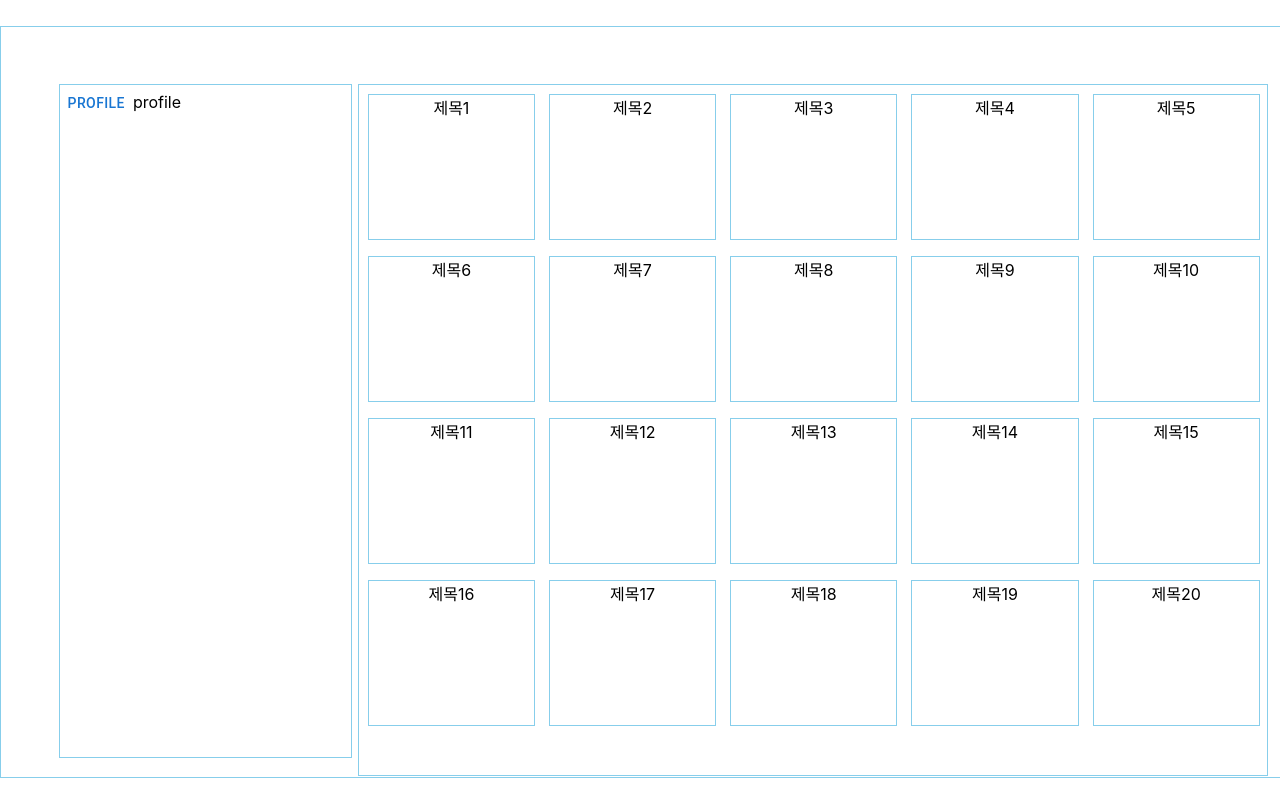
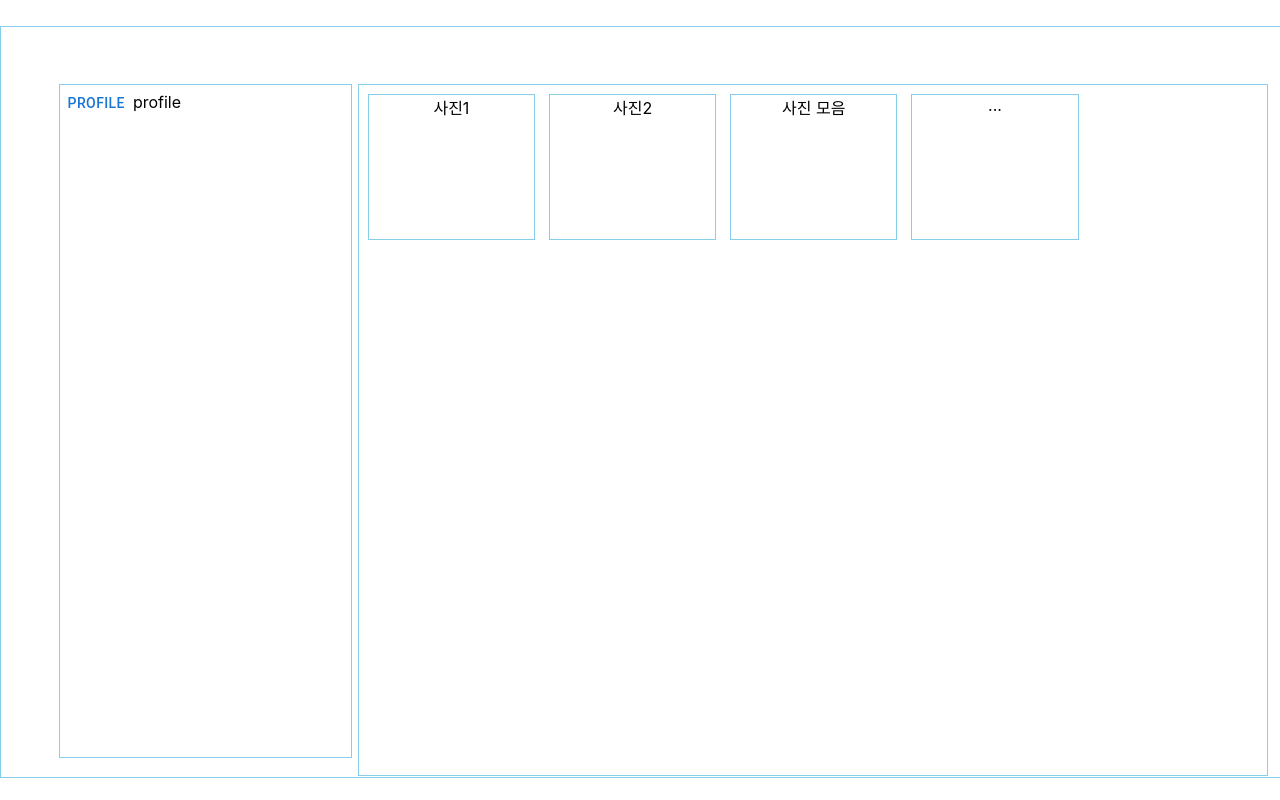
Before and after one commit to HyeGyoungPark/FrontEnd, a React (Create React App) app: page /main in a window 1280 px wide. Shown: the top 800 px of the page. Built offline with nearby package versions, Linux system fonts and the light colour scheme.

Commit message:
sohyun 8th commit

```diff
--- a/src/component/page/main/Gallery.jsx
+++ b/src/component/page/main/Gallery.jsx
@@ -1,27 +1,36 @@
 import React, {useState} from 'react';
 import GalleryList from './GalleryList';
-import GalleryView from './GalleryView';
-import data from './images';
-import { useNavigate } from 'react-router-dom';
+import GalleryDesc from './GalleryDesc';
 import './GalleryCss.css'
+import GalleryItem from './GalleryItem';
+import GalleryTitle from './GalleryTitle';
 
 
-function Gallery(){
-    const navigate = useNavigate();
+function Gallery(props){
 
-    const [datas, setDatas] = useState(data);       //사진 데이터
-    const [currItem,setCurrItem] = useState(datas[0]);  //선택한 사진 상태 설정
+    const {data} = props;
+    const [index, setIndex] = useState(0);
 
-    const onView = (id) => {            //고유번호 id를 받아서 사진 찾기
-        setCurrItem(datas.find(item => item.id == id))  //배열함수중 해당 값만 찾아줌
-    }
 
     return(
-        <div className='wrap'>
-            <GalleryList  datas = {datas} onView = {onView} currItem = {currItem}/>
-            <GalleryView currItem = {currItem}/>
+        <div
+            style={{
+                display: 'flex',
+                flexDirection: 'column',
+                alignItems: 'center'
+            }}
+        >
+
+            <br />
+            <GalleryTitle data={data}></GalleryTitle>
+            <br />
+            <GalleryItem data={data} index={index} setIndex={setIndex}></GalleryItem>
+            <br />
+            <GalleryDesc data={data} index={index}></GalleryDesc>
+            <br />
+
         </div>
-    )
+    );
 }
 
 export default Gallery;
--- /dev/null
+++ b/src/component/page/main/GalleryDesc.jsx
@@ -0,0 +1,12 @@
+import React from "react";
+
+const GalleryDesc = (props) => {
+
+    const {index, data} = props;
+
+    return(
+        <p>{data.desc[index]}</p>
+    );
+};
+
+export default GalleryDesc;
--- a/src/component/page/main/GalleryItem.jsx
+++ b/src/component/page/main/GalleryItem.jsx
@@ -1,11 +1,76 @@
-import React from "react";
+import React,  {useState} from "react";
+import { Button } from '@mui/material';
+import { Box } from '@mui/material';
+import ArrowForwardIosIcon from '@mui/icons-material/ArrowForwardIos';
+import ArrowBackIosIcon from '@mui/icons-material/ArrowBackIos';
 
-const GalleryItem = ({item, onView}) => {
-    const {image,title,id} = item
+const GalleryItem = (props) => {
+
+    const { setIndex, index, data} = props;
+
     return (
-        <li onClick={ () => onView(id)}>
-            <img src = {image} alt = {title}/>
-        </li>
+        <Box
+            sx={{
+                width: '100%',
+                height: '50vh',
+                border: '1px solid skyblue',
+                display: 'flex',
+                alignItems: 'center',
+                justifyContent: 'space-between',
+                //margin: 0
+            }}
+        >
+
+            <Button
+                onClick={ () => {
+                    setIndex(index-1);
+                }}
+                sx={{
+                    height: '50vh',
+                    float: 'left',
+                    pr: 0,
+                    pl: 0,
+                    color: 'white',
+                    "&.MuiButton-root:hover":{
+                        color: 'skyblue',
+                        borderColor: 'skyblue'
+                    }
+                }}
+            >
+                <ArrowBackIosIcon/>
+            </Button>
+
+            {/* JSON 객체 배열에서 객체 액세스 하는 방법으로 src변경 */}
+            <img // img 클릭하면 dialog로 크게 볼 수 있게 하기 -> 해야할 것
+                src={data.image[index]}
+                alt={''}
+                style={{
+                    minWidth: '50%',
+                    minHeight: '40vh',
+                    width: 'auto',
+                    height: 'auto'
+                }}
+            />
+
+            <Button
+                onClick={ () => {
+                    setIndex(index+1);
+                }}
+                sx={{
+                    height: '50vh',
+                    float: 'right',
+                    pr: 0,
+                    pl: 0,
+                    color: 'white',
+                    "&.MuiButton-root:hover":{
+                        color: 'skyblue',
+                        borderColor: 'skyblue'
+                    }
+                }}
+            >
+                <ArrowForwardIosIcon/>
+            </Button>
+        </Box>
     );
 };
 
--- /dev/null
+++ b/src/component/page/main/GalleryTitle.jsx
@@ -0,0 +1,17 @@
+import React, {useState} from 'react';
+import './GalleryCss.css'
+
+function GalleryTitle(props) {
+
+    const {data} = props;
+
+    return(
+
+        <h3>
+            {data.title}
+        </h3>
+
+    );
+}
+
+export default GalleryTitle;
--- a/src/component/page/main/images.jsx
+++ b/src/component/page/main/images.jsx
@@ -1,11 +1,29 @@
 
-import img1 from './image/first.jpg'    //Gallery List 기준으로 해줘야함
-import img2 from './image/2.jpg'
+import img1 from './image/first.jpg';
+import img2 from './image/2.jpg';
+
 
 const img = [
-    {id : 1, image : img1, title : '사진1', desc: '1번 사진입니다.'},
-    {id : 2, image : img2, title : '사진2', desc: '2번 사진입니다.'},
+    {   id : 1,
+        image :  [img1] ,
+        title : '사진1',
+        desc:  ['1번 사진입니다.' ]
+    },
+    {   id : 2,
+        image :  [img2] ,
+        title : '사진2',
+        desc: [ '2번 사진입니다.' ]
+    },
+    {   id : 3,
+        image :  [img1, img2] ,
+        title : '사진 모음',
+        desc: [ '1번 사진입니다.', '2번 사진입니다.' ]
+    },
+    {   id : 4,
+        image :  [null] ,
+        title : '...',
+        desc: ['내용 추가!']
+    }
 ]
 
-
 export default img;
--- a/src/component/ui/ContentBox.jsx
+++ b/src/component/ui/ContentBox.jsx
@@ -6,7 +6,7 @@ import { Button } from '@mui/material';
 
 function ContentBox(props){ // 상위 component에서 전달한 이름 그대로 받기
 
-    const {Move, id, title, content, setId, setTitle, setContent} = props;
+    const {Move, onView, id, title, setId } = props;
 
     const [visible1, setVisible1] = useState(false);
     const [visible2, setVisible2] = useState(true);
@@ -55,8 +55,7 @@ function ContentBox(props){ // 상위 component에서 전달한 이름 그대로
                         onClick={ () => { // 함수 여러개 전달 가능
                             Move(); // 여기에 받은 이름 써주기
                             setId(id); // 하위 component에서 상위 component로 data 전달
-                            setTitle(title);
-                            setContent(content);
+                            onView(id);
                         }}
                     >
                         자세히 보기
--- a/src/component/ui/ContentGrid.jsx
+++ b/src/component/ui/ContentGrid.jsx
@@ -4,32 +4,8 @@ import { Grid } from '@mui/material';
 import { Button } from '@mui/material';
 import ContentBox from "./ContentBox";
 import HiddenContentBox from "./HiddenContentBox";
-
-const list = [
-    {id: 1, title: '제목1', content: '글1'},
-    {id: 2, title: '제목2', content: '글2'},
-    {id: 3, title: '제목3', content: '글3'},
-    {id: 4, title: '제목4', content: '글4'},
-    {id: 5, title: '제목5', content: '글5'},
-
-    {id: 6, title: '제목6', content: '글6'},
-    {id: 7, title: '제목7', content: '글7'},
-    {id: 8, title: '제목8', content: '글8'},
-    {id: 9, title: '제목9', content: '글9'},
-    {id: 10, title: '제목10', content: '글10'},
-
-    {id: 11, title: '제목11', content: '글11'},
-    {id: 12, title: '제목12', content: '글12'},
-    {id: 13, title: '제목13', content: '글13'},
-    {id: 14, title: '제목14', content: '글14'},
-    {id: 15, title: '제목15', content: '글15'},
-
-    {id: 16, title: '제목16', content: '글16'},
-    {id: 17, title: '제목17', content: '글17'},
-    {id: 18, title: '제목18', content: '글18'},
-    {id: 19, title: '제목19', content: '글19'},
-    {id: 20, title: '제목20', content: '글20'}
-]
+import img from '../page/main/images';
+import { OndemandVideoTwoTone } from "@mui/icons-material";
 
 function ContentGrid(){
 
@@ -48,8 +24,11 @@ function ContentGrid(){
     };
 
     const [id, setId] = useState();
-    const [title, setTitle] = useState();
-    const [content, setContent] = useState();
+    const [data, setData] = useState(img[0]); //초기 data
+
+    const onView = (id) => { //contentBox에서 선택한 id와 같은 id의 data 찾기
+        setData(img.find(item => item.id === id))
+    }
 
     /* 나중에 서버통신할 때 사용
     const [posts, setPosts] = useState([]);
@@ -107,8 +86,8 @@ function ContentGrid(){
                                 */}
 
                                 {/* map 함수를 사용해야 data가 1개씩 전달됨 & data수만큼 글 생성 */}
-                                { list.map((list) => (
-                                   <ContentBox Move={Move} setId={setId} setTitle={setTitle} setContent={setContent} key={list.id} {...list}></ContentBox>
+                                { img.map((img) => (
+                                   <ContentBox Move={Move} onView={onView} setId={setId} key={img.id} img={img} {...img}></ContentBox>
                                 ))}
                             </Grid>
                         </Box>
@@ -141,7 +120,7 @@ function ContentGrid(){
                         >
                             X
                         </Button>
-                        <HiddenContentBox id={id} title={title} content={content}></HiddenContentBox>
+                        <HiddenContentBox data={data}></HiddenContentBox>
                     </Box>
                 </Grid>
             }
--- a/src/component/ui/HiddenContentBox.jsx
+++ b/src/component/ui/HiddenContentBox.jsx
@@ -1,18 +1,21 @@
 import React, { useState } from "react";
 import { Box } from '@mui/material';
-import { Grid } from '@mui/material';
-import { Button } from '@mui/material';
+import Gallery from "../page/main/Gallery";
 
 function HiddenContentBox(props) {
 
-    const {id, title, content} = props;
+    const {data} = props;
 
     return(
-        <p>
-            제목: {title}
-            <br/>
-            내용: {content}
-        </p>
+        <Box
+            sx={{
+                width: '60%',
+                height: '86vh',
+                border: '1px solid skyblue'
+            }}
+        >
+            <Gallery data={data}/>
+        </Box>
     );
 }
 
```
Also changed, not shown: src/component/page/main/GalleryView.jsx (deleted, +0 -14 lines).
